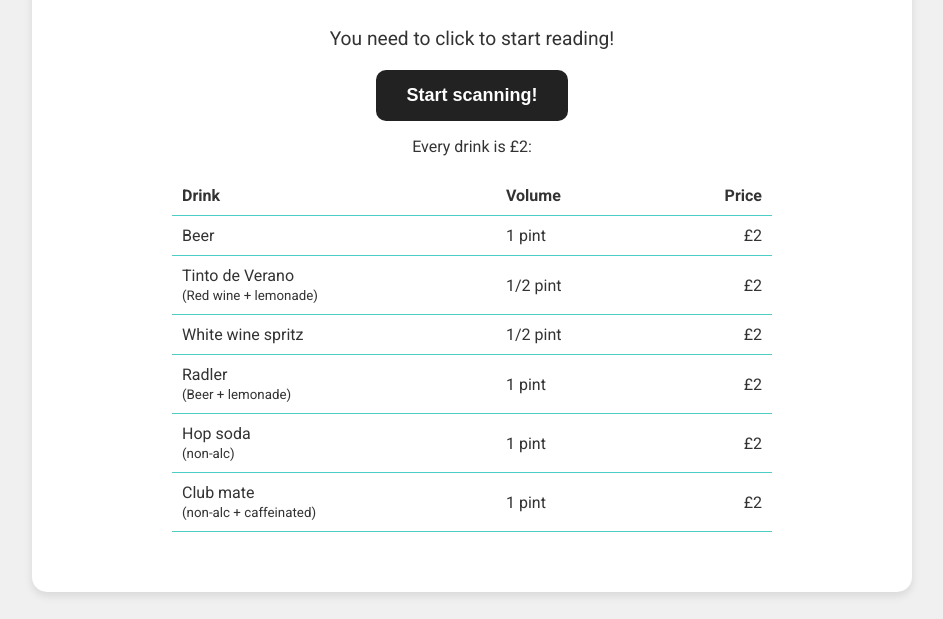
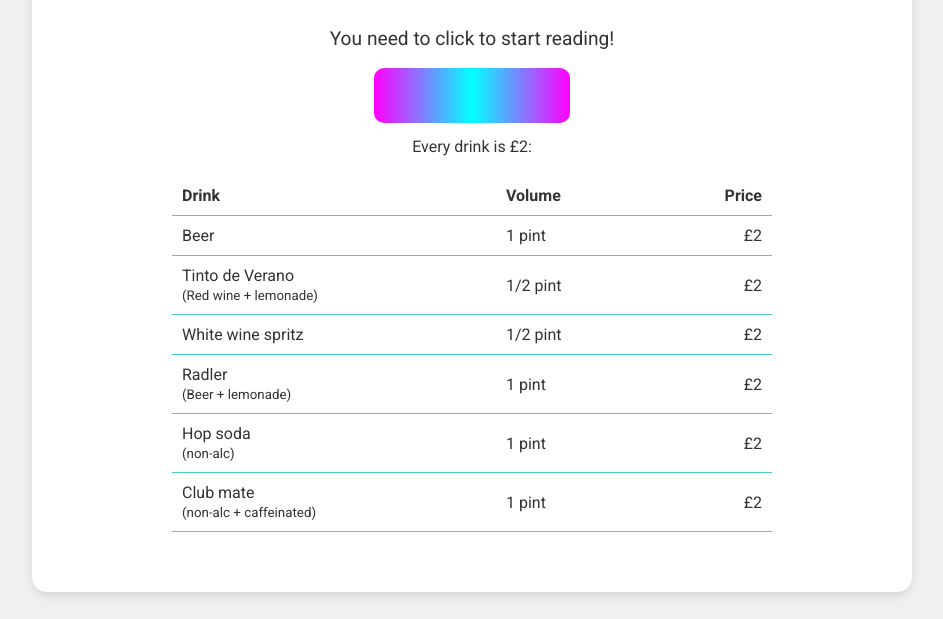
Before and after one commit to ArchieLuxton/K3_RFID, a plain HTML site: page index.html in a window 1280 px wide. Shown: the part 181-800 px from the top of the page, without its empty margins (168-1111 px from the left). Drawn offline with Linux system fonts and the light colour scheme.

```diff
--- a/index.html
+++ b/index.html
@@ -125,6 +125,17 @@
             cursor: pointer;
             position: relative; /* Needed for pseudo-element */
         }
+        .permission-button::after {
+            content: "";
+            position: absolute;
+            top: -2px; /* Position the glow slightly above */
+            left: -2px;
+            right: -2px;
+            bottom: -2px;
+            border-radius: inherit;
+            background: linear-gradient(to right, #f0f 0%, #0ff 50%, #f0f 100%);
+            animation: neon 1s ease-in-out infinite alternate; /* Animate the glow */
+        }
     </style>
 </head>
 <body>
@@ -133,7 +144,7 @@
         <h2>Work | Sin | Party</h2>
         <p id="status">Ready to scan! Place your tag on the back of the phone to buy a drink.</p>
 
-        <button class="permission-button">Start scanning!</button>
+        <button id="permission-button" class="permission-button">Start scanning!</button>
 
         <p>Every drink is £2:</p>
         <table class="drink-table">
```
